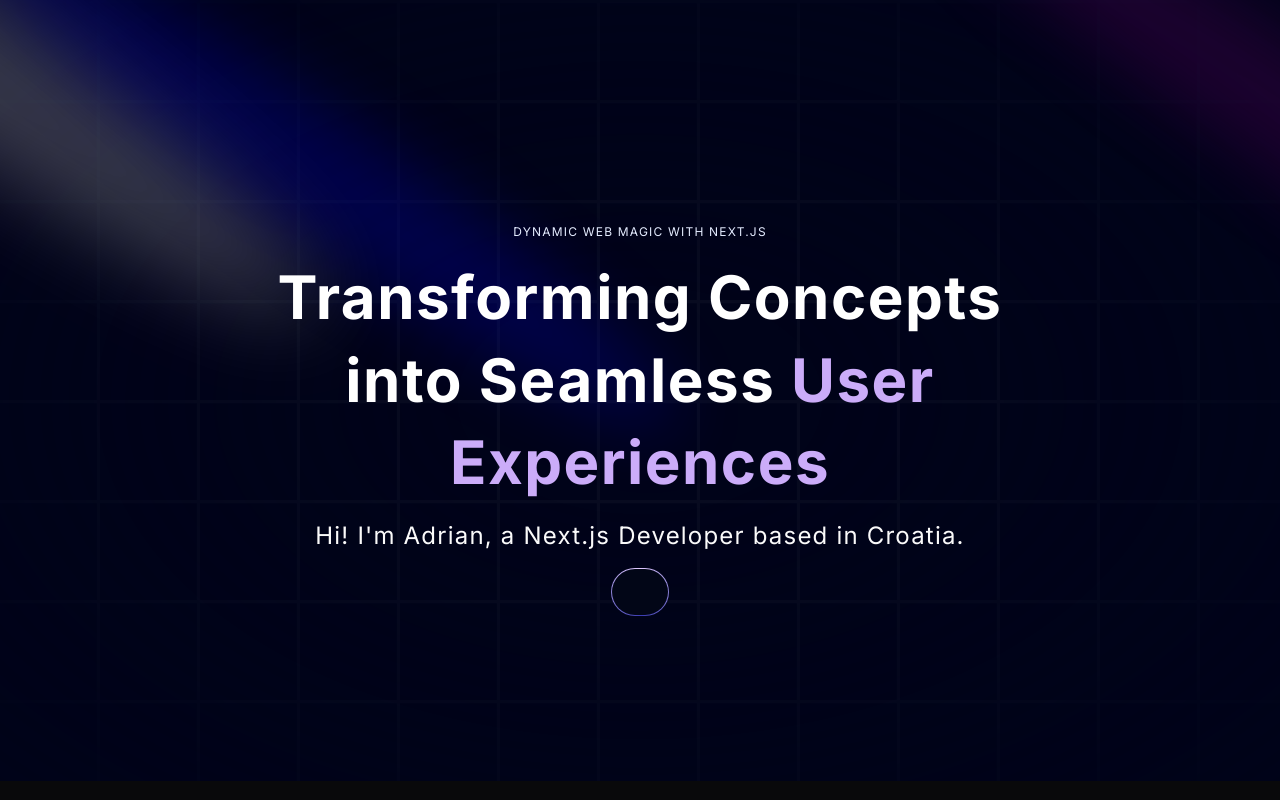
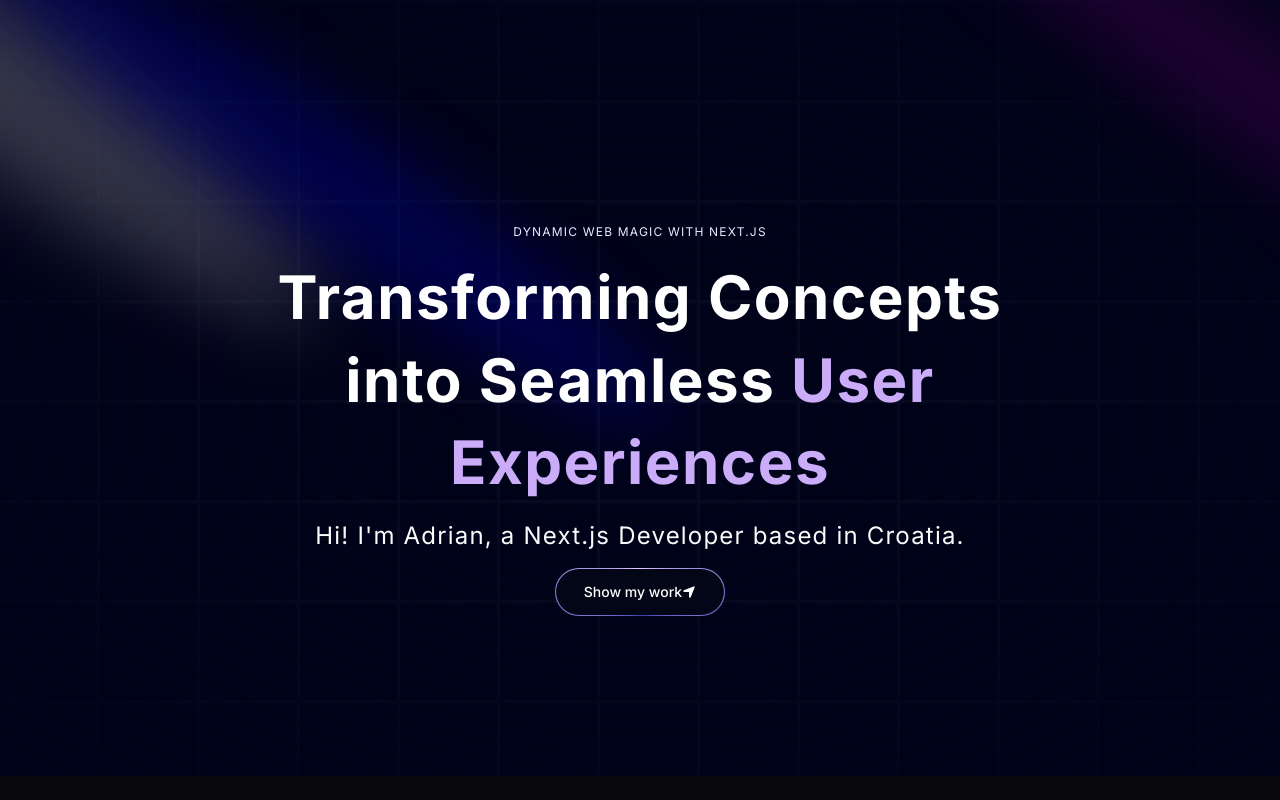
Before and after one commit to patacsilpam/modern-portfolio, a Next.js app: page / in a window 1280 px wide. Built offline with nearby package versions, Linux system fonts and the light colour scheme.

Commit message:
feat: update hero component

```diff
--- a/components/Hero.tsx
+++ b/components/Hero.tsx
@@ -1,6 +1,7 @@
 import { Spotlight } from "./ui/Spotlight"
 import { TextGenerateEffect } from "./ui/TextGenerateEffect"
 import MagicButton from "./MagicButton";
+import { FaLocationArrow } from "react-icons/fa6";
 const Hero = () => {
   return (
     <div className="pb-20 pt-36">
@@ -56,7 +57,7 @@
           <p className="text-center md:tracking-wider mb-4 text-sm md:text-lg lg:text-2xl">
             Hi! I&apos;m Adrian, a Next.js Developer based in Croatia.
           </p>
-          <MagicButton/>
+          <MagicButton title="Show my work" icon={<FaLocationArrow />} position="right"/>
         </div>
       </div>
     </div>
```
